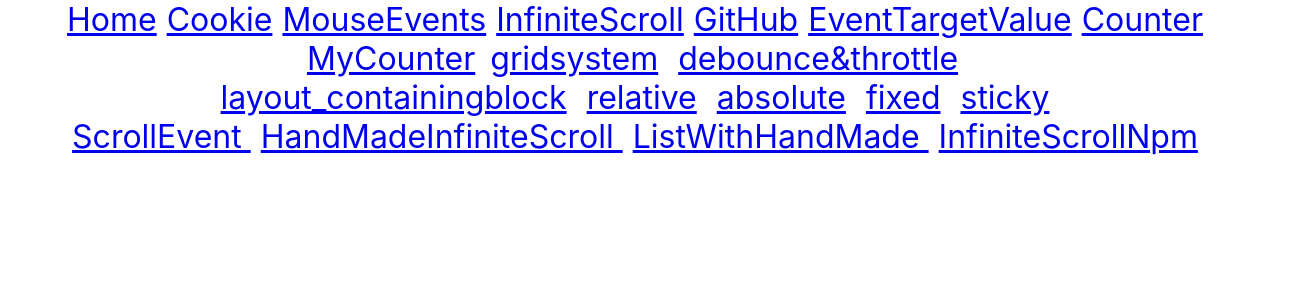
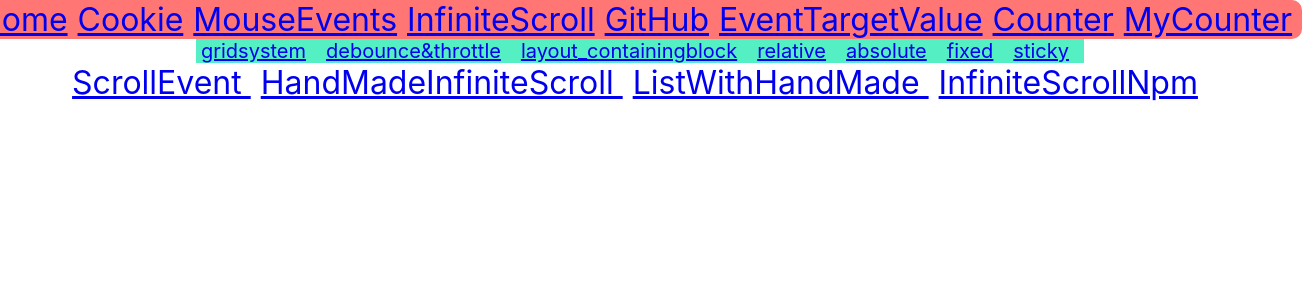
Before and after one commit to huanzochen/react-redux_playground, a React (Create React App) app: page /infinitescroll in a window 1280 px wide. Shown: the top 300 px of the page, 1302 px wide, since content can reach past the window. Built offline with nearby package versions, Linux system fonts and the light colour scheme.

Commit message:
add Home & color

```diff
--- a/src/features/home/Home.js
+++ b/src/features/home/Home.js
@@ -1,4 +1,5 @@
 import styled from 'styled-components'
+import { color } from '../../utils/color'
 
 
 const StyledHome = styled.div`
@@ -12,21 +13,30 @@ justify-content: center;
 }
 `
 
+const DynamicPage = styled.div`
+display: flex;
+flex-direction: row;
+background: ${color.primary};
+border-radius: 10px;
+`
+
 const StaticPage = styled.div`
 display: flex;
 flex-direction: row;
 justify-content: center;
+font-size: 20px;
+background: ${color.third};
 
 & > a{
   margin: 0 5px 0 5px;
 }
-
 `
 
 
 function Home () {
   return (
     <StyledHome>
+      <DynamicPage>
         <a href="/">Home</a>
         <a href="/cookie">Cookie</a>
         <a href="/mouseevents">MouseEvents</a>
@@ -35,6 +45,7 @@ function Home () {
         <a href="/eventtargetvalue">EventTargetValue</a>
         <a href="/counter">Counter</a>
         <a href="/mycounter">MyCounter</a>
+      </DynamicPage>
       <StaticPage>
         <a href="/handmade_grid_system/gridsystem.html">gridsystem</a>
         <a href="/debounce_throttle/debounce_throttle.html">debounce&throttle</a>
--- a/src/features/infinitescroll/ListWithHandMade.js
+++ b/src/features/infinitescroll/ListWithHandMade.js
@@ -15,7 +15,7 @@ import {
  *
  * @returns
  *
- * 這個範例演示了 infinite scroll
+ * 這個範例演示了 infinite scroll, 使用自己寫的 Infinite scroll 元件來實現 infinite scroll
  * 參考至 https://typeofnan.dev/creating-a-react-infinite-scroll-component/
  * 利用在 div (原生地 DOM) 宣告 ref 來抓取元素的個別數值, 取得他的 bottom 來實作偵測元素底部實現 無限捲動載入的功能.
  */
--- /dev/null
+++ b/src/utils/color.js
@@ -0,0 +1,6 @@
+export const color = {
+  primary: '#ff7675',
+  second: 'white',
+  background: '#dfe6e9',
+  third: '#55efc4'
+}
```
Lines whose indentation alone changed are shown as unchanged.
